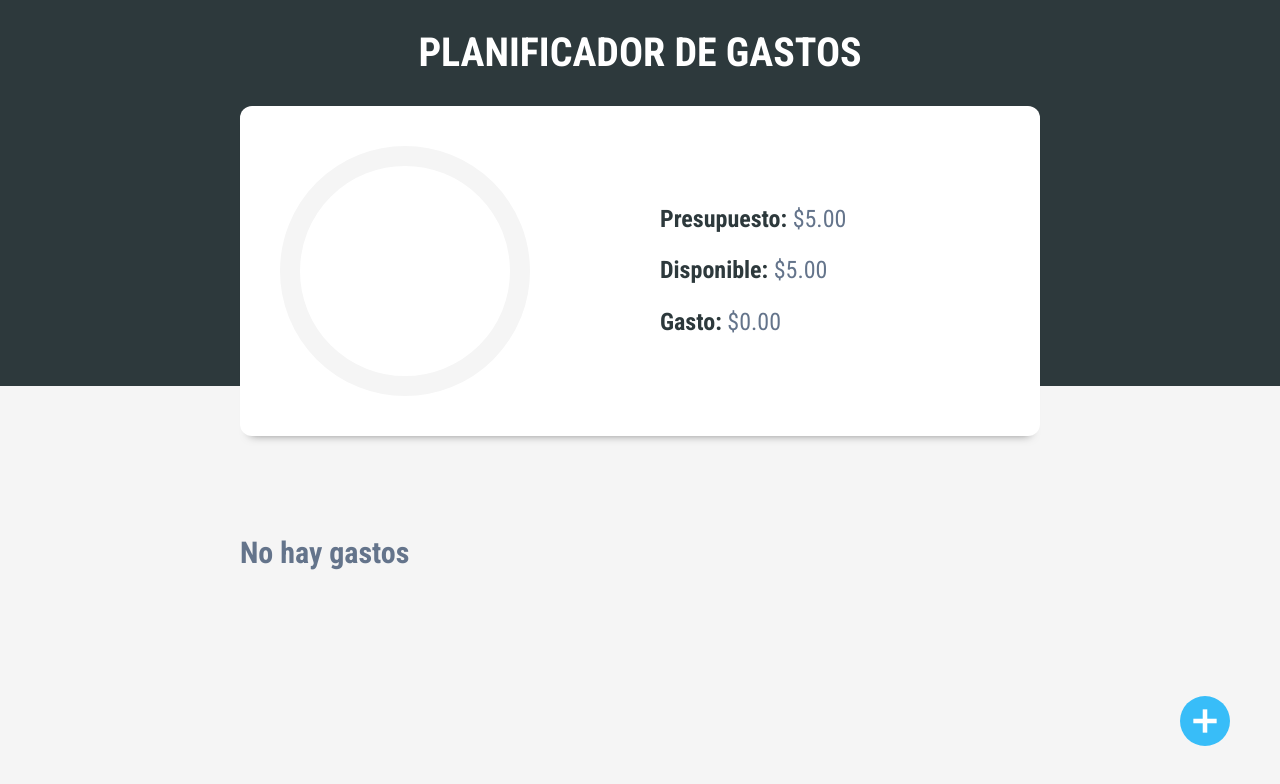
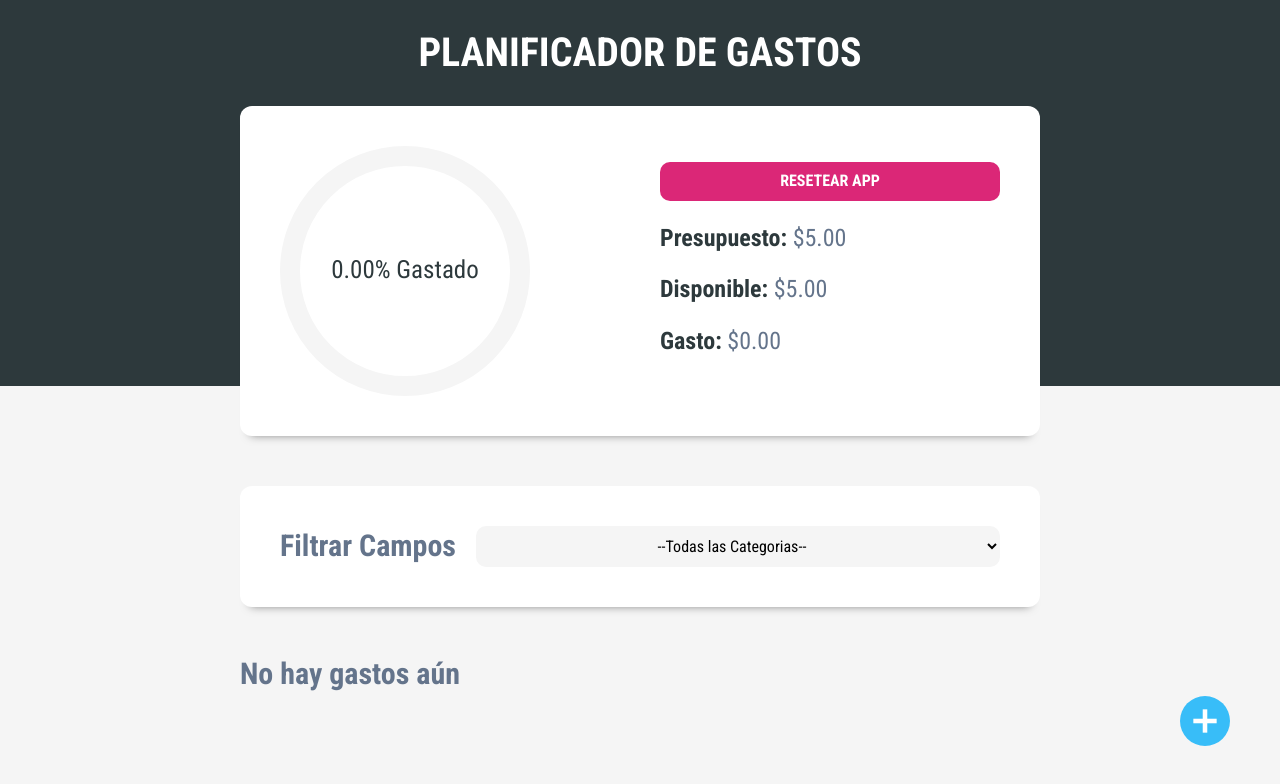
Before and after one commit to JulianBarbossa9/gastos_planificador, a React (Vite) app: page / in a window 1280 px wide. Both pictures are taken after typing "5" into the empty fields and a click on the input "añadir". Shown: the top 784 px of the page. Built offline with nearby package versions, Linux system fonts and the light colour scheme.

Commit message:
final commit

```diff
--- a/src/App.jsx
+++ b/src/App.jsx
@@ -1,5 +1,6 @@
 import { useState, useEffect } from "react";
 import Header from "./Components/Header";
+import Filtros from "./Components/Filtros";
 import { generarId } from "./helpers";
 import NewFormPresupuesto from "./Components/NewFormPresupuesto";
 import ListadoGastos from "./Components/ListadoGastos";
@@ -8,15 +9,22 @@ import { object } from "prop-types";
 
 function App() {
 
-  const [gastos, setGastos] = useState([]);
+  const [gastos, setGastos] = useState([
+   ...(JSON.parse(localStorage.getItem('gastos')) ?? []),
+  ]);
 
-  const [valor, setValor] = useState();
+  const [valor, setValor] = useState(
+    Number(localStorage.getItem('presupuesto')) ?? 0
+  );
   const [isValid, setIsValid] = useState(false);
 
   const [newVenta, setNewVentana] = useState(false);
   const [animarVentana, setAnimarVentana] = useState(false);
 
   const [gastoEditar, setGastoEditar ] = useState({}); //Objeto
+
+  const [filtro, setFiltro ] = useState('')
+  const [gastosFiltrados, setGastosFiltrados ] = useState([])
 
   useEffect(() => {
     if(Object.keys(gastoEditar).length > 0){
@@ -29,6 +37,34 @@ function App() {
 
     }
   },[gastoEditar])
+
+  //Local Storage
+  useEffect(() => {
+    localStorage.setItem('presupuesto', valor ?? 0)
+  },[valor])
+
+  useEffect(()=>{
+    localStorage.setItem('gastos',JSON.stringify(gastos) ?? [])
+  },[gastos])
+
+  useEffect(()=> {
+    if (filtro){
+      // console.log('se realizo el filtro', filtro)
+      //Filtrar gastos por categoria
+      const gastosFiltrados = gastos.filter(gasto => gasto.categoria === filtro)
+      setGastosFiltrados(gastosFiltrados)
+
+    }
+  },[filtro])
+
+  useEffect(()=>{
+    const presupuestoLocalStorage = Number(localStorage.getItem('presupuesto')) ?? 0
+    if (presupuestoLocalStorage > 0){
+      setIsValid(true)
+    }
+  },[])
+
+
 
   const handleNuevoGasto = () => {
     setNewVentana(true)
@@ -73,6 +109,7 @@ function App() {
     <div className={newVenta ? 'fijar' : ''}>
       <Header
         gastos={gastos}
+        setGastos={setGastos}
         valor={valor}
         setValor={setValor}
         isValid={isValid}
@@ -82,10 +119,16 @@ function App() {
       {isValid && (
         <>
           <main>
+            <Filtros
+              filtro={filtro}
+              setFiltro={setFiltro}
+            />
             <ListadoGastos
               gastos={gastos}
               setGastoEditar={setGastoEditar}
               eliminarGasto={eliminarGasto}
+              filtro={filtro}
+              gastosFiltrados={gastosFiltrados}
             />
           </main>
           <div className="nuevo-gasto">
--- a/src/Components/ControlPresupuesto.jsx
+++ b/src/Components/ControlPresupuesto.jsx
@@ -4,7 +4,7 @@ import "react-circular-progressbar/dist/styles.css"
 
 
 
-const ControlPresupuesto = ({gastos, valor}) => {
+const ControlPresupuesto = ({gastos,setGastos, valor, setValor, setIsValid }) => {
 
     const [disponible, setDisponible] = useState(0)
     const [gastado, setGastado] = useState(0)
@@ -22,7 +22,7 @@ const ControlPresupuesto = ({gastos, valor}) => {
 
         setTimeout(() => {
             setPorcentaje(valorPorcentaje)
-        },1000)
+        },800)
     },[gastos])
 
     const converMoneda = (cantidad) =>{
@@ -32,24 +32,42 @@ const ControlPresupuesto = ({gastos, valor}) => {
         })
     }
 
+    const handleResetApp = () => {
+        const result = confirm('¿Desea resetear la app?')
+        if (result){
+            setGastos([])
+            setValor(0)
+            setIsValid(false)
+        }
+    }
+
     return (
         <>
             <div className="contenedor-presupuesto contenedor sombra dos-columnas">
                 <div>
                     <CircularProgressbar
                         styles={buildStyles({
-                            pathColor:'#2d393c',
-                            trailColor:'#F5F5F5'
+                            pathColor:porcentaje > 100 ? '#DC2626' : '#2d393c',
+                            trailColor:'#F5F5F5',
+                            textColor: porcentaje > 100 ? '#DC2626' : '#2d393c'
                         })}
                         value={porcentaje}
+                        text={`${porcentaje}% Gastado`}
                     />
                 </div>
 
                 <div className="contenido-presupuesto">
+                    <button
+                        className="reset-app"
+                        type="button"
+                        onClick={handleResetApp}
+                    >
+                        Resetear App
+                    </button>
                     <p>
                         <span>Presupuesto: </span>{converMoneda(valor)}
                     </p>
-                    <p>
+                    <p className={`${disponible < 0 ? 'negativo': '' }`}>
                         <span>Disponible: </span>{converMoneda(disponible)}
                     </p>
                     <p>
--- /dev/null
+++ b/src/Components/Filtros.jsx
@@ -0,0 +1,32 @@
+
+import { useState, useEffect } from "react";
+
+const Filtros = ({filtro, setFiltro}) => {
+    return (
+        <>
+            <div className="filtros sombra contenedor">
+                <form action="">
+                    <div className="campo">
+                        <label htmlFor="">Filtrar Campos</label>
+                        <select
+                            value={filtro}
+                            onChange={(e) => setFiltro(e.target.value)}
+                        >
+
+                            <option value=''>--Todas las Categorias--</option>
+                            <option value='ahorro'>Ahorro</option>
+                            <option value='comida'>Comida</option>
+                            <option value='casa'>Casa</option>
+                            <option value='gastos'>Gastos Varios</option>
+                            <option value='ocio'>Ocio</option>
+                            <option value='salud'>Salud</option>
+                            <option value='subcripciones'>Subcripciones</option>
+                        </select>
+                    </div>
+                </form>
+            </div>
+        </>
+    );
+}
+
+export default Filtros;
--- a/src/Components/Header.jsx
+++ b/src/Components/Header.jsx
@@ -2,7 +2,7 @@ import { useState } from "react";
 import FormPresupuesto from "./FormPresupuesto";
 import ControlPresupuesto from "./ControlPresupuesto";
 
-const Header = ({gastos, valor, setValor, isValid, setIsValid }) => {
+const Header = ({gastos, valor, setValor, isValid, setIsValid, setGastos }) => {
   return (
     <>
       <header>
@@ -11,7 +11,10 @@ const Header = ({gastos, valor, setValor, isValid, setIsValid }) => {
         {isValid ? (
           <ControlPresupuesto
             gastos={gastos}
+            setGastos={setGastos}
             valor={valor}
+            setValor={setValor}
+            setIsValid={setIsValid}
           />
         ) : (
           <FormPresupuesto
--- a/src/Components/ListadoGastos.jsx
+++ b/src/Components/ListadoGastos.jsx
@@ -1,20 +1,43 @@
 import Gasto from "./Gasto";
 
 
-const ListadoGastos = ({gastos, setGastoEditar, eliminarGasto}) => {
+const ListadoGastos = ({gastos, setGastoEditar, eliminarGasto, filtro, gastosFiltrados}) => {
     return (
         <>
             <div className="listado-gastos contenedor">
-                <h2>{gastos.length ? 'Gastos': 'No hay gastos' }</h2>
+                {/* <h2>{gastos.length ? 'Gastos': 'No hay gastos' }</h2> */}
 
+                {
+                    filtro ? (
+                        <>
+                            <h2>{gastosFiltrados.length ? 'Gastos Filtrados' : 'No hay gastos'}</h2>
+                            {gastosFiltrados.map(gasto => (
+                            <Gasto
+                                key={gasto.id}
+                                gasto={gasto}
+                                setGastoEditar={setGastoEditar}
+                                eliminarGasto={eliminarGasto}
+
+                            />
+                        ))}
+                        </>
+                    ): (
+                       <>
+                            <h2>{gastos.length ? 'Todos los Gastos' : 'No hay gastos aún'}</h2>
                             {gastos.map(gasto => (
                             <Gasto
                                 key={gasto.id}
                                 gasto={gasto}
                                 setGastoEditar={setGastoEditar}
                                 eliminarGasto={eliminarGasto}
+                                // filtro={filtro}
+                                // gastosFiltrados={gastosFiltrados}
                             />
                         ))}
+                       </>
+                    )
+                }
+
             </div>
         </>
     );
```
Lines whose indentation alone changed are shown as unchanged.
